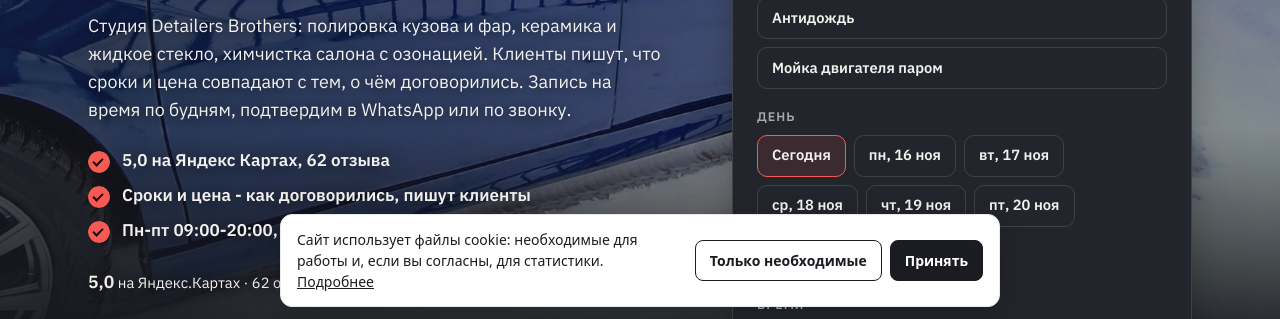
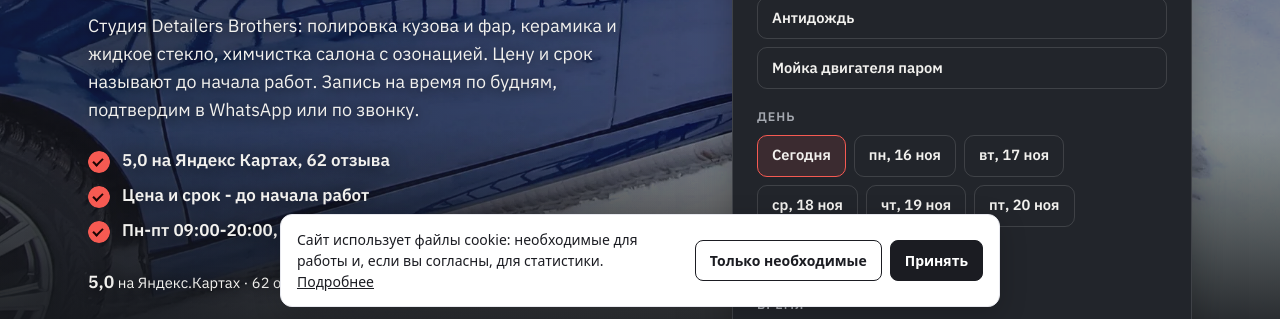
Before and after one commit to ajax55sv-cell/detailers-brothers-obninsk, a plain HTML site: page index.html in a window 1280 px wide. Shown: the part 481-800 px from the top of the page. Drawn offline with Linux system fonts and the light colour scheme.

Commit message:
Подзаголовок без «клиенты пишут»

```diff
--- a/index.html
+++ b/index.html
@@ -51,8 +51,8 @@
     <div class="s-hero__text">
       <p class="s-eyebrow"><span class="nw">Детейлинг-студия</span> в Обнинске · территория ГК Полёт, 2/33</p>
       <h1>Детейлинг в Обнинске: полировка, керамика, химчистка салона</h1>
-      <p class="s-lead">Студия Detailers Brothers: полировка кузова и фар, керамика и жидкое стекло, химчистка салона с озонацией. Клиенты пишут, что сроки и цена совпадают с тем, о чём договорились. Запись на время по будням, подтвердим в WhatsApp или по звонку.</p>
-      <ul class="s-ticks"><li>5,0 на Яндекс Картах, 62 отзыва</li><li>Сроки и цена - как договорились, пишут клиенты</li><li><span class="nw">Пн-пт</span> 09:00-20:00, суббота и воскресенье выходные</li></ul>
+      <p class="s-lead">Студия Detailers Brothers: полировка кузова и фар, керамика и жидкое стекло, химчистка салона с озонацией. Цену и срок называют до начала работ. Запись на время по будням, подтвердим в WhatsApp или по звонку.</p>
+      <ul class="s-ticks"><li>5,0 на Яндекс Картах, 62 отзыва</li><li>Цена и срок - до начала работ</li><li><span class="nw">Пн-пт</span> 09:00-20:00, суббота и воскресенье выходные</li></ul>
       <p class="s-rating"><b>5,0</b> на Яндекс.Картах · 62 отзыва</p>
       <figure class="s-hero__photo"><img class="" src="assets/fasad.webp" alt="Капот тёмно-бордового автомобиля после полировки в боксе Detailers Brothers, Обнинск" loading="lazy" decoding="async" style="object-position:50% 50%"></figure>
     </div>
```
